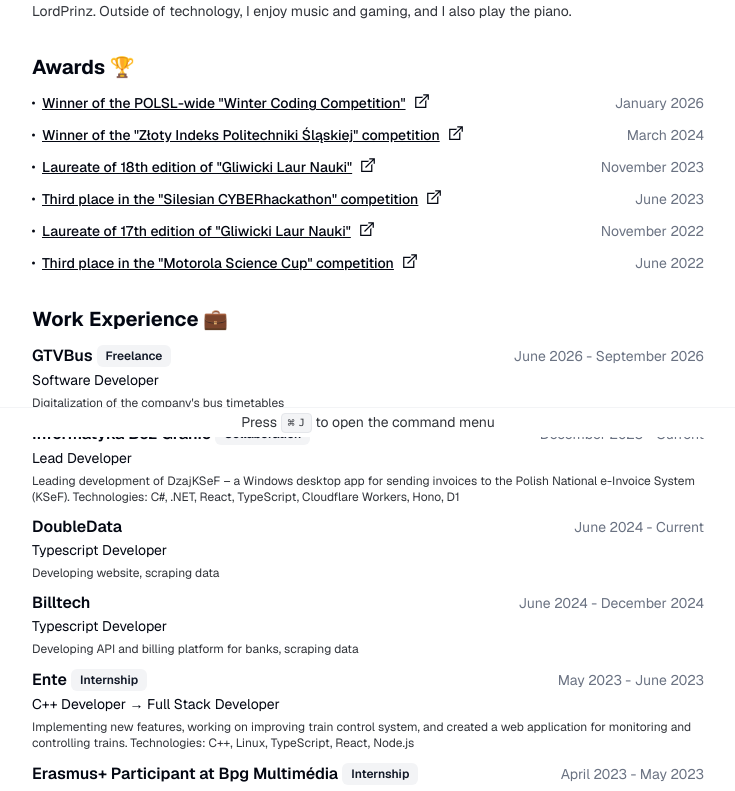
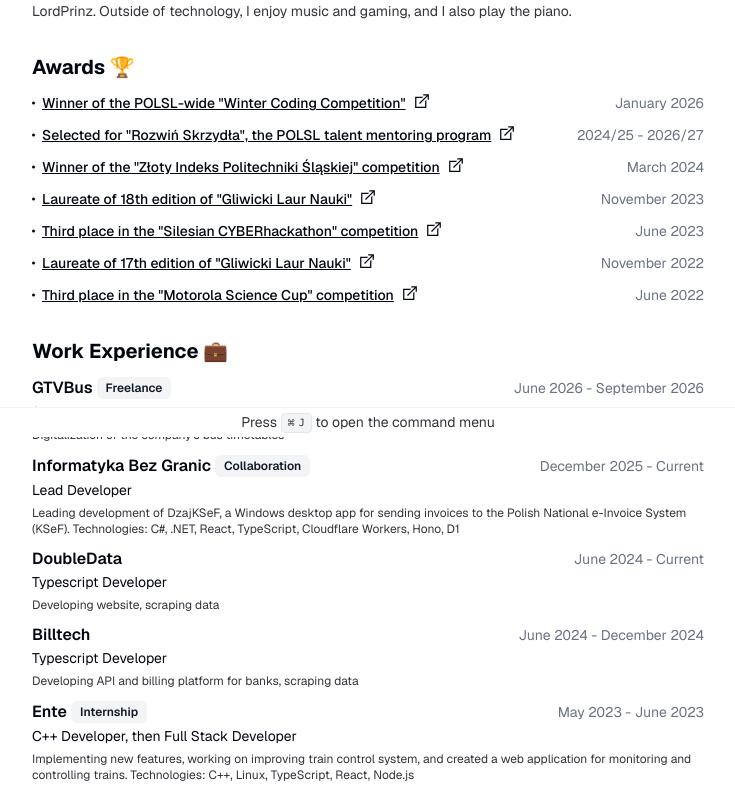
Before and after one commit to LordPrinz/cv, a Next.js app: page / in a window 1280 px wide. Shown: the part 363-1154 px from the top of the page, without its empty margins (272-1007 px from the left). Built offline with nearby package versions, Linux system fonts and the light colour scheme.

Commit message:
Add award

```diff
--- a/src/app/page.tsx
+++ b/src/app/page.tsx
@@ -147,7 +147,7 @@
                         <LinkIcon className="size-5 -translate-y-0.5 print:hidden" />
                       </a>
                     </h3>
-                    <div className="text-right text-sm text-gray-500 tabular-nums">
+                    <div className="text-right text-sm whitespace-nowrap text-gray-500 tabular-nums">
                       {award.date}
                     </div>
                   </div>
--- a/src/data/resume-data/en.tsx
+++ b/src/data/resume-data/en.tsx
@@ -62,6 +62,12 @@
       link: "https://github.com/LordPrinz/snowflake-ascii",
     },
     {
+      title:
+        'Selected for "Rozwiń Skrzydła", the POLSL talent mentoring program',
+      date: "2024/25 - 2026/27",
+      link: "https://www.polsl.pl/ps_aktualnosci/viii-edycja-programu-mentorskiego-rozwin-skrzydla/",
+    },
+    {
       title: 'Winner of the "Złoty Indeks Politechniki Śląskiej" competition ',
       date: "March 2024",
       link: "https://www.polsl.pl/rd1-cos/zi-ii-etap-konkursu/",
@@ -120,7 +126,7 @@
       start: "December 2025",
       end: "Current",
       description:
-        "Leading development of DzajKSeF – a Windows desktop app for sending invoices to the Polish National e-Invoice System (KSeF). Technologies: C#, .NET, React, TypeScript, Cloudflare Workers, Hono, D1",
+        "Leading development of DzajKSeF, a Windows desktop app for sending invoices to the Polish National e-Invoice System (KSeF). Technologies: C#, .NET, React, TypeScript, Cloudflare Workers, Hono, D1",
     },
     {
       company: "DoubleData",
@@ -147,7 +153,7 @@
       company: "Ente",
       link: "https://ente.com.pl/",
       badges: ["Internship"],
-      title: "C++ Developer → Full Stack Developer",
+      title: "C++ Developer, then Full Stack Developer",
       logo: enteLogo,
       start: "May 2023",
       end: "June 2023",
@@ -371,7 +377,7 @@
         "TypeScript",
         "Next.js"
       ],
-      description: "DoubleData – Marketing Landing Page",
+      description: "Marketing landing page for DoubleData",
 
       link: {
         label: "DoubleData",
```
